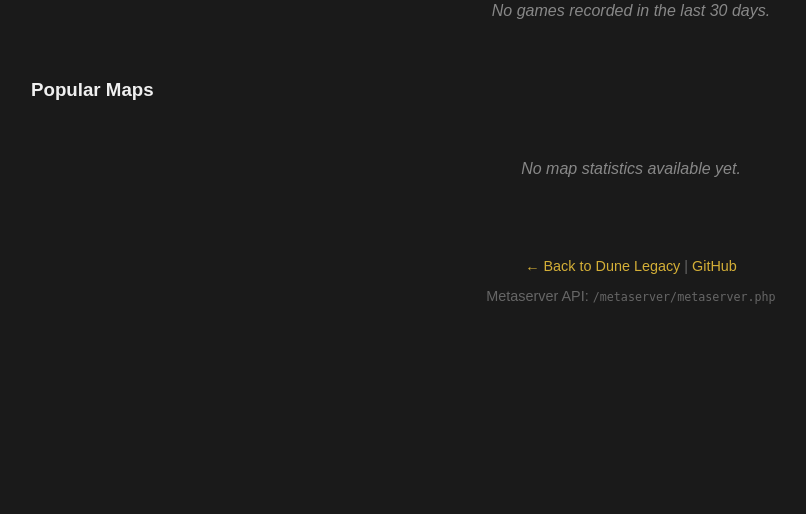
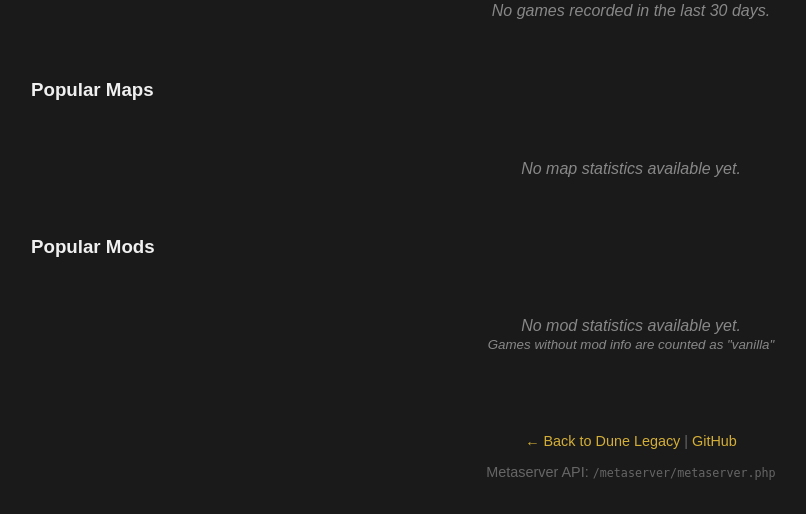
Before and after one commit to svan058/dunelegacy.com, a PHP site: page / in a window 1280 px wide. Shown: the part 563-1077 px from the top of the page, without its empty margins (9-815 px from the left). Before the commit the page ends 867 px from the top, so only its background shows below. Run offline with PHP 8.4, Linux system fonts and the light colour scheme.

Commit message:
Add mod info tracking to metaserver
Changes:
- Server registration now accepts modname and modversion parameters
- Server list response includes mod info (12 fields total)
- Statistics track popular mods with play counts
- Status page displays mod info in Active Servers table
- Status page displays mod info in Recent Games table
- New "Popular Mods" leaderboard section
- Backward compatible: old entries default to "vanilla"

```diff
--- a/metaserver/index.php
+++ b/metaserver/index.php
@@ -106,16 +106,26 @@
                     <th>Server Name</th>
                     <th>Map</th>
                     <th>Players</th>
+                    <th>Mod</th>
                     <th>Version</th>
                     <th>Status</th>
                 </tr>
             </thead>
             <tbody>
-                <?php foreach ($activeServers as $server): ?>
+                <?php foreach ($activeServers as $server):
+                    // Backward compatibility: default to vanilla for old entries
+                    $modName = $server['modName'] ?? 'vanilla';
+                    $modVersion = $server['modVersion'] ?? '';
+                    $modDisplay = $modName;
+                    if (!empty($modVersion)) {
+                        $modDisplay .= ' v' . $modVersion;
+                    }
+                ?>
                     <tr>
                         <td><?php echo htmlspecialchars($server['name']); ?></td>
                         <td><?php echo htmlspecialchars($server['map']); ?></td>
                         <td><?php echo $server['numPlayers'] . ' / ' . $server['maxPlayers']; ?></td>
+                        <td><?php echo htmlspecialchars($modDisplay); ?></td>
                         <td><?php echo htmlspecialchars($server['version']); ?></td>
                         <td><span style="color: #4CAF50;">● Available</span></td>
                     </tr>
@@ -139,6 +149,7 @@
                     <th>Game Name</th>
                     <th>Map</th>
                     <th>Players</th>
+                    <th>Mod</th>
                     <th>Version</th>
                     <th>Time</th>
                 </tr>
@@ -156,11 +167,19 @@
                     } else {
                         $timeStr = floor($timeAgo / 86400) . ' days ago';
                     }
+                    // Backward compatibility: default to vanilla for old entries
+                    $modName = $game['modName'] ?? 'vanilla';
+                    $modVersion = $game['modVersion'] ?? '';
+                    $modDisplay = $modName;
+                    if (!empty($modVersion)) {
+                        $modDisplay .= ' v' . $modVersion;
+                    }
                 ?>
                     <tr>
                         <td><?php echo htmlspecialchars($game['name']); ?></td>
                         <td><?php echo htmlspecialchars($game['map']); ?></td>
                         <td><?php echo $game['maxPlayers']; ?> max</td>
+                        <td><?php echo htmlspecialchars($modDisplay); ?></td>
                         <td><?php echo htmlspecialchars($game['version']); ?></td>
                         <td><?php echo $timeStr; ?></td>
                     </tr>
@@ -200,6 +219,34 @@
         </div>
     <?php endif; ?>
 
+    <h3>Popular Mods</h3>
+    <?php if (!empty($stats['popular_mods'])): ?>
+        <table>
+            <thead>
+                <tr>
+                    <th>Mod</th>
+                    <th>Times Played</th>
+                </tr>
+            </thead>
+            <tbody>
+                <?php
+                $topMods = array_slice($stats['popular_mods'], 0, 10, true);
+                foreach ($topMods as $mod => $count):
+                ?>
+                    <tr>
+                        <td><?php echo htmlspecialchars($mod); ?></td>
+                        <td><?php echo number_format($count); ?></td>
+                    </tr>
+                <?php endforeach; ?>
+            </tbody>
+        </table>
+    <?php else: ?>
+        <div class="empty">
+            No mod statistics available yet.<br>
+            <small>Games without mod info are counted as "vanilla"</small>
+        </div>
+    <?php endif; ?>
+
     <div class="footer">
         <p>
             <a href="/">← Back to Dune Legacy</a> |
--- a/metaserver/metaserver.php
+++ b/metaserver/metaserver.php
@@ -115,6 +115,8 @@ function handleAdd() {
     $maxPlayers = intval($_GET['maxplayers'] ?? 8);
     $version = sanitize($_GET['gameversion'] ?? $_GET['version'] ?? '0.0.0');
     $localIP = sanitize($_GET['localip'] ?? ''); // Optional local/LAN IP from client
+    $modName = sanitize($_GET['modname'] ?? 'vanilla');
+    $modVersion = sanitize($_GET['modversion'] ?? '');
 
     if ($port < 1 || $port > 65535) {
         echo "ERROR: Invalid port\n";
@@ -148,6 +150,8 @@ function handleAdd() {
         'numPlayers' => $numPlayers,
         'maxPlayers' => $maxPlayers,
         'version' => $version,
+        'modName' => $modName,
+        'modVersion' => $modVersion,
         'lastUpdate' => time()
     ];
 
@@ -155,7 +159,7 @@ function handleAdd() {
 
     // Only record in statistics if it's a NEW game
     if ($isNewGame) {
-        recordGameStart($name, $map, $maxPlayers, $version);
+        recordGameStart($name, $map, $maxPlayers, $version, $modName, $modVersion);
     }
 
     echo "OK\n";
@@ -239,11 +243,11 @@ function handleList() {
 
     // Output server list in game-expected format:
     // OK\n
-    // <ip>\t<port>\t<name>\t<version>\t<map>\t<numplayers>\t<maxplayers>\t<pwdprotected>\t<lastupdate>\t<localip>\n
+    // <ip>\t<port>\t<name>\t<version>\t<map>\t<numplayers>\t<maxplayers>\t<pwdprotected>\t<lastupdate>\t<localip>\t<modname>\t<modversion>\n
     echo "OK\n";
     foreach ($activeServers as $server) {
         echo sprintf(
-            "%s\t%d\t%s\t%s\t%s\t%d\t%d\t%s\t%d\t%s\n",
+            "%s\t%d\t%s\t%s\t%s\t%d\t%d\t%s\t%d\t%s\t%s\t%s\n",
             $server['ip'],
             $server['port'],
             $server['name'],
@@ -253,7 +257,9 @@ function handleList() {
             $server['maxPlayers'],
             'false', // password protected (not implemented yet)
             $server['lastUpdate'],
-            $server['localIP'] ?? '' // Local/LAN IP if provided
+            $server['localIP'] ?? '', // Local/LAN IP if provided
+            $server['modName'] ?? 'vanilla',
+            $server['modVersion'] ?? ''
         );
     }
 }
@@ -295,7 +301,7 @@ function sanitize($str) {
 /**
  * Record a game start in statistics
  */
-function recordGameStart($name, $map, $maxPlayers, $version) {
+function recordGameStart($name, $map, $maxPlayers, $version, $modName = 'vanilla', $modVersion = '') {
     $stats = loadStats();
 
     // Initialize stats structure if needed
@@ -303,6 +309,7 @@ function recordGameStart($name, $map, $maxPlayers, $version) {
         $stats['total_games'] = 0;
         $stats['recent_games'] = [];
         $stats['popular_maps'] = [];
+        $stats['popular_mods'] = [];
     }
 
     // Increment total games
@@ -314,6 +321,8 @@ function recordGameStart($name, $map, $maxPlayers, $version) {
         'map' => $map,
         'maxPlayers' => $maxPlayers,
         'version' => $version,
+        'modName' => $modName,
+        'modVersion' => $modVersion,
         'timestamp' => time()
     ];
 
@@ -328,6 +337,16 @@ function recordGameStart($name, $map, $maxPlayers, $version) {
         $stats['popular_maps'][$map] = 0;
     }
     $stats['popular_maps'][$map]++;
+
+    // Update popular mods count
+    if (!isset($stats['popular_mods'])) {
+        $stats['popular_mods'] = [];
+    }
+    $modKey = $modName . ($modVersion ? ' v' . $modVersion : '');
+    if (!isset($stats['popular_mods'][$modKey])) {
+        $stats['popular_mods'][$modKey] = 0;
+    }
+    $stats['popular_mods'][$modKey]++;
 
     saveStats($stats);
 }
@@ -351,6 +370,11 @@ function getStats() {
         arsort($stats['popular_maps']);
     }
 
+    // Sort popular mods by count
+    if (isset($stats['popular_mods'])) {
+        arsort($stats['popular_mods']);
+    }
+
     return $stats;
 }
 
@@ -358,29 +382,33 @@ function getStats() {
  * Load statistics from file
  */
 function loadStats() {
+    $defaultStats = [
+        'total_games' => 0,
+        'recent_games' => [],
+        'popular_maps' => [],
+        'popular_mods' => []
+    ];
+
     if (!file_exists(STATS_FILE)) {
-        return [
-            'total_games' => 0,
-            'recent_games' => [],
-            'popular_maps' => []
-        ];
+        return $defaultStats;
     }
 
     $data = @file_get_contents(STATS_FILE);
     if ($data === false) {
-        return [
-            'total_games' => 0,
-            'recent_games' => [],
-            'popular_maps' => []
-        ];
+        return $defaultStats;
     }
 
     $stats = @json_decode($data, true);
-    return is_array($stats) ? $stats : [
-        'total_games' => 0,
-        'recent_games' => [],
-        'popular_maps' => []
-    ];
+    if (!is_array($stats)) {
+        return $defaultStats;
+    }
+
+    // Ensure popular_mods exists for backward compatibility
+    if (!isset($stats['popular_mods'])) {
+        $stats['popular_mods'] = [];
+    }
+
+    return $stats;
 }
 
 /**
```
